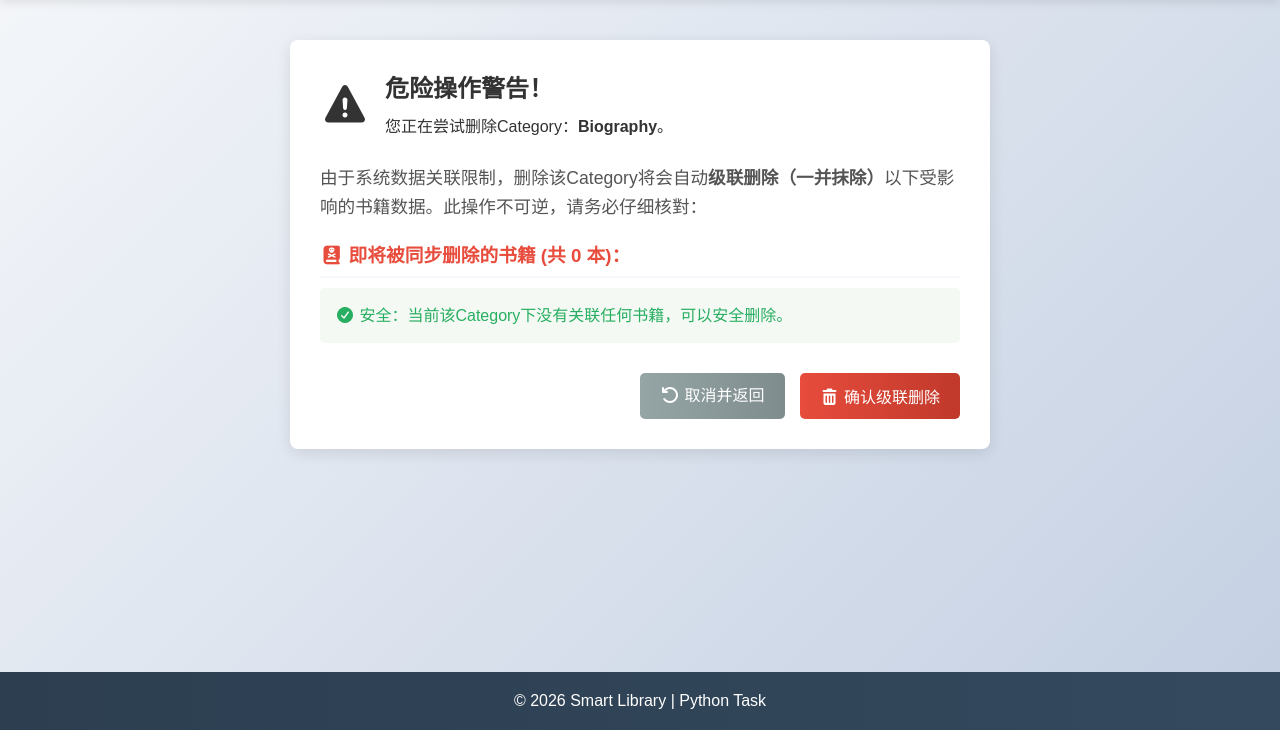
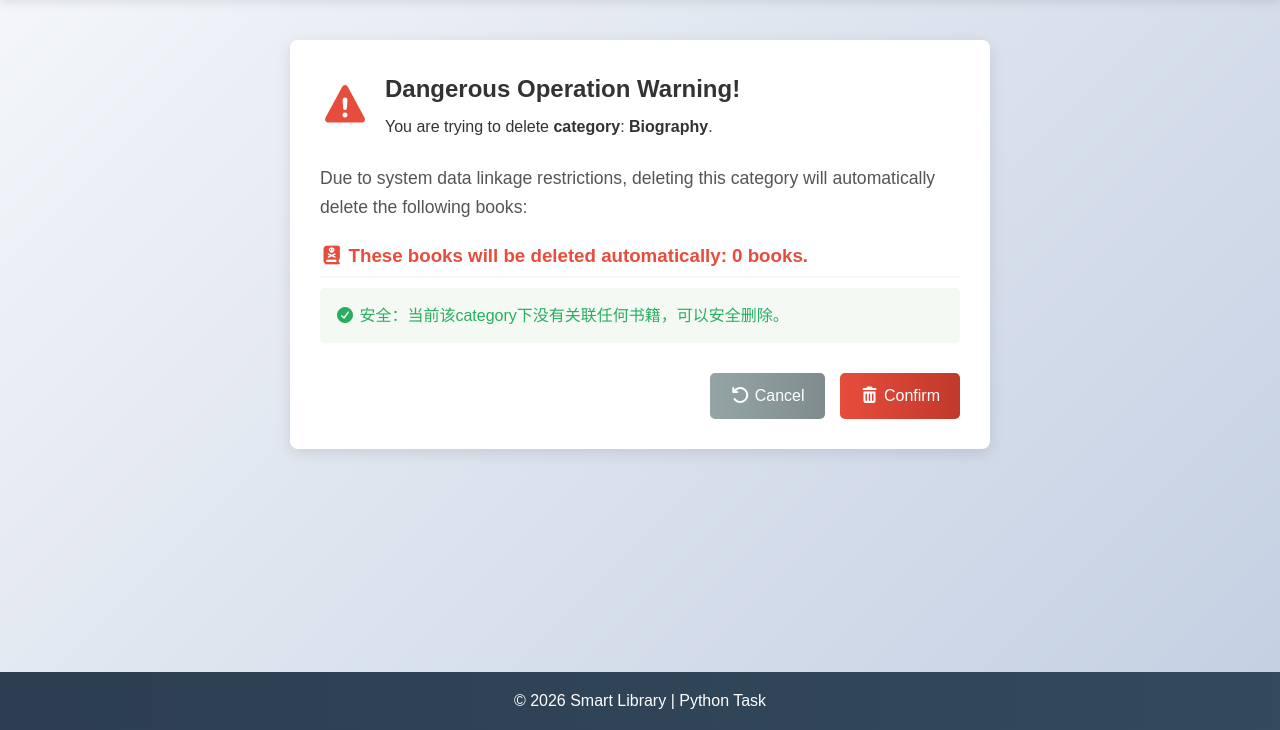
Before and after one commit to PURESUN-OYLY/pyhmk_db, a Flask app: page /delete-category/4 in a window 1280 px wide. Shown: the part 70-800 px from the top of the page. Run offline with Flask 3, Linux system fonts and the light colour scheme; some libraries are stand-ins or nearby versions.

Commit message:
Finish category UI and delete, and delete confirm

```diff
--- a/app.py
+++ b/app.py
@@ -255,26 +255,29 @@ def edit_author(author_id):
 @app.route('/delete-author/<int:author_id>', methods=['GET', 'POST'])
 def delete_author(author_id):
     author = Author.query.get_or_404(author_id)
-    # 获取该作者名下的所有书籍
+    # Get all books in the author's books relationship
     affected_books = author.books
 
     if request.method == 'POST':
         try:
-            # 级联删除：先删书，再删作者
+            # Cascade delete all books in the author's books relationship
+            # delete book first
             for book in affected_books:
                 db.session.delete(book)
+
+            # delete author last
             db.session.delete(author)
             db.session.commit()
-            flash(f'作者【{author.name}】及其关联的 {len(affected_books)} 本书籍已全部级联删除！', 'success')
+            flash(f'Author {author.name} and its {len(affected_books)} books have been deleted successfully!', 'success')
             return redirect(url_for('list_authors'))
         except Exception as e:
             db.session.rollback()
-            flash(f'删除失败：{str(e)}', 'danger')
+            flash(f'Delete failed: {str(e)}', 'danger')
             return redirect(url_for('list_authors'))
 
-    # GET 请求：渲染确认删除预览页面
+    # GET request, render delete confirm page
     return render_template('delete_confirm.html',
-                           type='作者',
+                           type='author',
                            item_name=author.name,
                            books=affected_books,
                            cancel_url=url_for('list_authors'))
@@ -336,7 +339,7 @@ def delete_category(category_id):
 
     # GET request, render delete confirm page
     return render_template('delete_confirm.html',
-                           type='Category',
+                           type='category',
                            item_name=category.name,
                            books=affected_books,
                            cancel_url=url_for('list_categories'))
--- a/static/css/style.css
+++ b/static/css/style.css
@@ -276,7 +276,7 @@ main {
     font-weight: 500;
 }
 
-.books-table td div{
+.books-table td div {
     white-space: nowrap;
     overflow: hidden;
     container-type: inline-size;
@@ -290,10 +290,14 @@ main {
 }
 
 @keyframes scroll-left {
-    0%, 30% {
+
+    0%,
+    30% {
         transform: translateX(0);
     }
-    75%, 100% {
+
+    75%,
+    100% {
         transform: translateX(min(0px, calc(100cqw - 100%)));
     }
 }
@@ -391,7 +395,7 @@ main {
     font-size: 0.875rem;
 }
 
-.category-introduction-td{
+.category-introduction-td {
     text-align: left !important;
 }
 
@@ -469,11 +473,11 @@ main {
 }
 
 .form-group input,
-.form-group textarea{
+.form-group textarea {
     padding: 11px !important;
 }
 
-.form-group textarea{
+.form-group textarea {
     resize: vertical;
 }
 
@@ -491,7 +495,7 @@ main {
     gap: 10px;
 }
 
-.checkbox-label input{
+.checkbox-label input {
     /* Set checkbox width to auto */
     width: auto !important;
 }
@@ -532,7 +536,52 @@ main {
     padding: 1rem 0;
 }
 
-/* 响应式设计 */
+/* Delete Confirm Page */
+.delete-box {
+    max-width: 700px;
+    margin: 40px auto;
+    background: #fff;
+    padding: 30px;
+    border-radius: 8px;
+    box-shadow: 0 4px 15px rgba(0, 0, 0, 0.1);
+}
+
+.delete-box h3 {
+    margin: 20px 0 10px 0;
+    padding-bottom: 5px;
+    border-bottom: 2px solid #f5f7fa;
+    color: #e74c3c;
+}
+
+.alert-title {
+    display: flex;
+    align-items: center;
+    gap: 15px;
+    margin-bottom: 25px;
+}
+
+/* Alert logo */
+.alert-title i {
+    font-size: 2.5rem;
+    color: #e74c3c;
+}
+
+.alert-title h2 {
+    margin: 0;
+    font-size: 1.5rem;
+}
+
+.alert-title p {
+    margin: 5px 0 0 0;
+}
+
+.alert-content {
+    font-size: 1.1rem;
+    color: #555;
+    line-height: 1.6;
+}
+
+/* Responsive Design */
 @media (max-width: 768px) {
     .nav-links {
         gap: 1rem;
--- a/templates/books.html
+++ b/templates/books.html
@@ -42,7 +42,7 @@
     {% else %}
     <div class="empty-state">
         <i class="fas fa-book-open"></i>
-        <h3>There are no available books available.</h3>
+        <h3>There are no books available.</h3>
         <p>Please add a book to get started, click the button above.</p>
     </div>
     {% endif %}
--- a/templates/delete_confirm.html
+++ b/templates/delete_confirm.html
@@ -1,23 +1,23 @@
 {% extends "base.html" %}
-{% block title %}警告：级联删除确认{% endblock %}
+
+{% block title %}Delete Confirm{% endblock %}
 
 {% block content %}
-<div style="max-width: 700px; margin: 40px auto; background: #fff; padding: 30px; border-radius: 8px; box-shadow: 0 4px 15px rgba(0,0,0,0.1);">
-
-    <div class="alert alert-danger" style="display: flex; align-items: center; gap: 15px; margin-bottom: 25px;">
-        <i class="fas fa-exclamation-triangle" style="font-size: 2.5rem;"></i>
+<div class="delete-box">
+    <div class="alert alert-danger alert-title">
+        <i class="fas fa-exclamation-triangle"></i>
         <div>
-            <h2 style="margin: 0; font-size: 1.5rem;">危险操作警告！</h2>
-            <p style="margin: 5px 0 0 0;">您正在尝试删除{{ type }}：<strong>{{ item_name }}</strong>。</p>
+            <h2>Dangerous Operation Warning!</h2>
+            <p>You are trying to delete <strong>{{ type }}</strong>: <strong>{{ item_name }}</strong>.</p>
         </div>
     </div>
 
-    <p style="font-size: 1.1rem; color: #555; line-height: 1.6;">
-        由于系统数据关联限制，删除该{{ type }}将会自动<strong>级联删除（一并抹除）</strong>以下受影响的书籍数据。此操作不可逆，请务必仔细核對：
+    <p class="alert-content">
+        Due to system data linkage restrictions, deleting this {{ type }} will automatically delete the following books:
     </p>
 
-    <h3 style="margin: 20px 0 10px 0; padding-bottom: 5px; border-bottom: 2px solid #f5f7fa; color: #e74c3c;">
-        <i class="fas fa-book-dead"></i> 即将被同步删除的书籍 (共 {{ books|length }} 本)：
+    <h3>
+        <i class="fas fa-book-dead"></i> These books will be deleted automatically: {{ books|length }} books.
     </h3>
 
     {% if books %}
@@ -25,7 +25,7 @@
         <ul style="padding-left: 20px; line-height: 1.8;">
             {% for book in books %}
             <li style="color: #2c3e50; margin-bottom: 5px;">
-                《<strong>{{ book.title }}</strong>》 <span style="color:#7f8c8d; font-size:0.9rem;">(ISBN: {{ book.isbn }})</span>
+                <strong>"{{ book.title }}"</strong>
             </li>
             {% endfor %}
         </ul>
@@ -38,10 +38,10 @@
 
     <form method="POST" style="display: flex; gap: 15px; justify-content: flex-end;">
         <a href="{{ cancel_url }}" class="btn btn-secondary">
-            <i class="fas fa-undo"></i> 取消并返回
+            <i class="fas fa-undo"></i> Cancel
         </a>
         <button type="submit" class="btn btn-danger" style="background: linear-gradient(90deg, #e74c3c 0%, #c0392b 100%);">
-            <i class="fas fa-trash-alt"></i> 确认级联删除
+            <i class="fas fa-trash-alt"></i> Confirm
         </button>
     </form>
 </div>
```
Also changed, not shown: instance/library.db.
